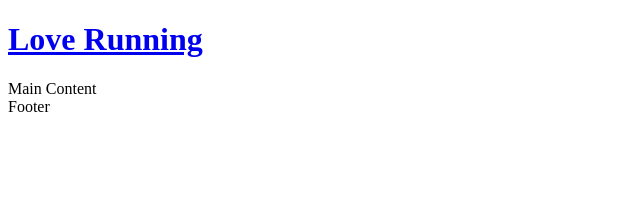
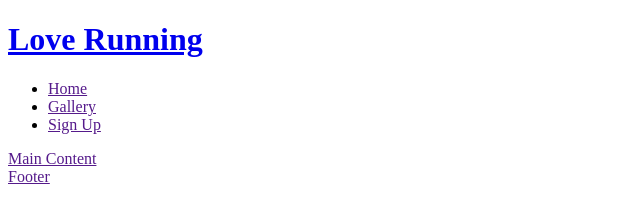
Before and after one commit to Grenyerre/project_love_running, a plain HTML site: page index.html in a window 1280 px wide. Shown: the whole page, without its empty margins (0-640 px from the left). Drawn offline with Linux system fonts and the light colour scheme.

Commit message:
Create navigation section

```diff
--- a/index.html
+++ b/index.html
@@ -26,9 +26,18 @@
   </head>
   <body>
     <!-- Title of webpage -->
-    <header><a href="index.html">
+    <header>
+        <a href="index.html">
         <h1 id="logo">Love Running</h1>
-    </a></header>
+        </a>
+        <nav>
+            <ul>
+                <li><a href="">Home</li>
+                <li><a href="">Gallery</li>
+                <li><a href="">Sign Up</li>
+            </ul>
+        </nav>
+    </header>
 
     <!-- Main information -->
     <main>Main Content</main>
```
